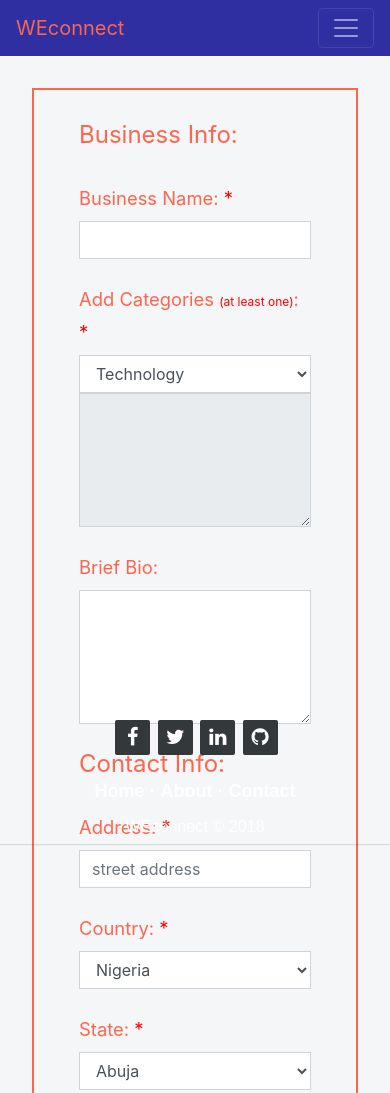
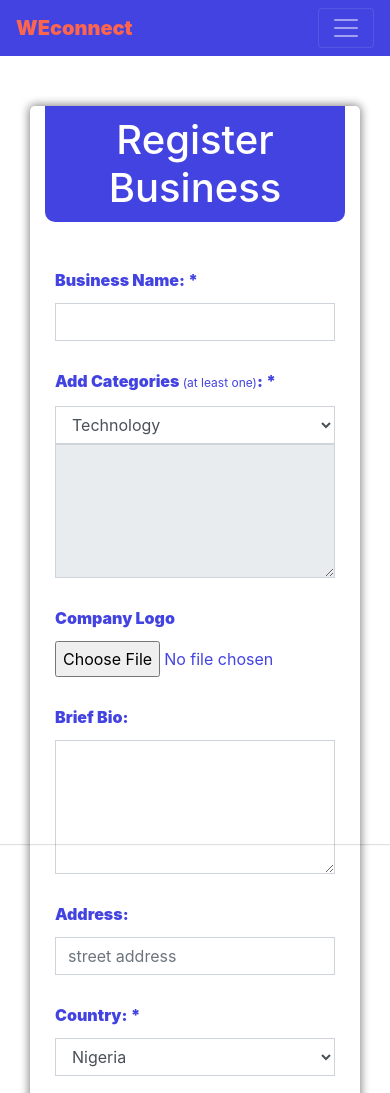
Before and after one commit to jherey/WEconnect, a plain HTML site: page busreg.html in a window 390 px wide. Shown: the top 1093 px of the page. Drawn offline with nearby package versions, Linux system fonts and the light colour scheme.

Commit message:
Implement lfa feedback on ui

```diff
--- a/busreg.html
+++ b/busreg.html
@@ -40,12 +40,11 @@
 		</div>
 	</nav>
 
-	<!-- Registration form -->
-	<section id="reg-form" class="team">
-		<div class="container">
+	<div class="signin">
+		<div class="login-form col-md-4 offset-md-4">
+			<h1 class="title btn-primary">Register Business</h1>
 			<form>
 				<fieldset>
-					<legend>Business Info:</legend>
 					<div class="form-group">
 						<label for="firstname">Business Name:
 							<span class="red">*</span>
@@ -66,17 +65,15 @@
 						<textarea class="form-control" rows="5" id="comment" readonly></textarea>
 					</div>
 					<div class="form-group">
+						<label for="exampleInputFile">Company Logo</label>
+						<input type="file" class="form-control-file" id="exampleInputFile" aria-describedby="fileHelp">
+					</div>
+					<div class="form-group">
 						<label for="bio">Brief Bio:</label>
 						<textarea class="form-control" rows="5" id="comment"></textarea>
 					</div>
-				</fieldset>
-
-				<fieldset>
-					<legend>Contact Info:</legend>
 					<div class="form-group">
-						<label>Address:
-							<span class="red">*</span>
-						</label>
+						<label>Address:</label>
 						<input type="text" class="form-control" id="address" placeholder="street address" name="address" required>
 					</div>
 					<div class="form-group">
@@ -92,7 +89,6 @@
 					</div>
 					<div class="form-group">
 						<label>State:
-							<span class="red">*</span>
 						</label>
 						<select class="form-control" id="sel1">
 							<option>Abuja</option>
@@ -103,7 +99,6 @@
 					</div>
 					<div class="form-group">
 						<label>City:
-							<span class="red">*</span>
 						</label>
 						<select class="form-control" id="sel1">
 							<option>Lokoja</option>
@@ -114,7 +109,6 @@
 					</div>
 					<div class="form-group">
 						<label for="zipcode">Zip code:
-							<span class="red">*</span>
 						</label>
 						<input type="number" class="form-control" id="email" name="zipcode" required>
 					</div>
@@ -124,36 +118,18 @@
 						</label>
 						<input type="email" class="form-control" id="email" placeholder="contact@company.com" name="email" required>
 					</div>
-					<div class="form-group">
-						<label for="telephone">TelePhone No: </label>
-						<input type="number" class="form-control" id="telephone" name="telephone">
-					</div>
 				</fieldset>
 				<div align="center">
 					<button type="submit" class="btn btn-primary">Register</button>
 				</div>
 			</form>
 		</div>
-	</section>
+	</div>
 
 	<hr id="footer-hr">
 
 	<!-- FOOTER -->
 	<footer class="footer-distributed">
-		<div class="footer-right">
-			<a href="#">
-				<i class="fa fa-facebook"></i>
-			</a>
-			<a href="#">
-				<i class="fa fa-twitter"></i>
-			</a>
-			<a href="#">
-				<i class="fa fa-linkedin"></i>
-			</a>
-			<a href="#">
-				<i class="fa fa-github"></i>
-			</a>
-		</div>
 		<div class="footer-left">
 			<p class="footer-links">
 				<a href="index.html">Home</a>
--- a/css/signin.css
+++ b/css/signin.css
@@ -14,7 +14,7 @@ html {
 
 /* change the background color */
 .navbar-custom {
-    background-color: #2F2FA2;
+    background-color: #4343e2;
 }
 
 /* change the brand and text color */
@@ -44,8 +44,10 @@ html {
 
 /* FOOTER */
 footer {
-	position: fixed;
-	bottom: 0;
+   position: fixed;
+   left: 0;
+   bottom: 0;
+   width: 100%;
 }
 
 @media (max-height: 800px) {
@@ -96,25 +98,6 @@ footer {
 	color: inherit;
 }
 
-.footer-distributed .footer-right {
-	float: right;
-	margin-top: 6px;
-	max-width: 180px;
-}
-
-.footer-distributed .footer-right a {
-	display: inline-block;
-	width: 35px;
-	height: 35px;
-	background-color: #33383b;
-	border-radius: 2px;
-	font-size: 20px;
-	color: #ffffff;
-	text-align: center;
-	line-height: 35px;
-	margin-left: 3px;
-}
-
 #cortesy {
 	color: #fff;
 	font-size: 1.01em;
@@ -140,24 +123,30 @@ footer {
 	padding: 30px;
 }
 
-.btn-primary {
-	background-color:  #fd654d;
-	border: none;
-}
-
 .login-form {
 	margin-top: 20px;
 	box-shadow: 0px 0px 10px 1px grey;
 	border-radius: 5px;
 	padding-bottom: 20px;
 	background: white;
-	color: #fd654d;
+	color: #4343e2;
 }
 
 .title {
-	background: #fd654d;
 	padding: 10px;
 	text-align: center;
 	color: #fff;
 	border-radius: 0px 0px 10px 10px;
 }
+
+#signup {
+	text-align: center;
+	 margin:auto;
+	display:block;
+	width: 40%;
+}
+
+#signup:hover {
+	background-color: #fd654d;
+	border: none;
+}
--- a/css/styles.css
+++ b/css/styles.css
@@ -2,11 +2,12 @@ body,
 html {
 	height: 100%;
 	background-color: #1B4F72;
+	font-weight: bolder;
 	line-height: 30px;
 }
 
 .team {
-	font-size: 1.15em;
+	font-size: 1.10em;
 	margin: -8px;
 	background: #F4F6F7;
 	color: #fd654d;
@@ -14,7 +15,12 @@ html {
 }
 
 .btn-primary {
-	background-color:  #fd654d;
+	background-color:  #4343e2;
+	border: none;
+}
+
+.btn-primary:hover {
+	background-color: #fd654d;
 	border: none;
 }
 
@@ -27,7 +33,7 @@ html {
 
 /* change the background color */
 .navbar-custom {
-    background-color: #2F2FA2;
+    background-color: #4343e2;
 }
 
 /* change the brand and text color */
@@ -58,7 +64,9 @@ html {
 /* FOOTER */
 footer {
 	position: fixed;
+	left: 0;
 	bottom: 0;
+	width: 100%;
 }
 
 @media (max-height: 800px) {
@@ -109,25 +117,6 @@ footer {
 	color: inherit;
 }
 
-.footer-distributed .footer-right {
-	float: right;
-	margin-top: 6px;
-	max-width: 180px;
-}
-
-.footer-distributed .footer-right a {
-	display: inline-block;
-	width: 35px;
-	height: 35px;
-	background-color: #33383b;
-	border-radius: 2px;
-	font-size: 20px;
-	color: #ffffff;
-	text-align: center;
-	line-height: 35px;
-	margin-left: 3px;
-}
-
 #cortesy {
 	color: #fff;
 	font-size: 1.01em;
@@ -149,17 +138,6 @@ footer {
 /* FOOTER END */
 
 /* BUSINESS REGISTRATION PAGE */
-section {
-	margin-top: 60px;
-	padding-left: 60px;
-	padding-right: 60px;
-}
-
-#reg-form .container {
-	max-width: 500px;
-	border: 2px solid #fd654d;
-}
-
 .form-group,
 .form-check {
 	margin: 25px 0;
@@ -171,24 +149,47 @@ section {
 }
 
 form {
-	padding: 30px;
-}
-
-.red {
-	color: red;
+	padding: 10px;
 }
 
 .small {
 	font-size: 12px;
 }
+
+.signin {
+	background: white;
+	padding: 30px;
+}
+
+.login-form {
+	margin-top: 20px;
+	box-shadow: 0px 0px 10px 1px grey;
+	border-radius: 5px;
+	padding-bottom: 20px;
+	background: white;
+	color: #4343e2;
+}
+
+.title {
+	padding: 10px;
+	text-align: center;
+	background-color: #4343e2;
+	color: #fff;
+	border-radius: 0px 0px 10px 10px;
+}
+
 /* END BUSSINESS REGISTRATION PAGE */
 
 /*BUSINESS PROFILE 1 PAGE*/
+.back {
+	margin: 0;
+	padding: 10px;
+	background: white;
+}
+
 .mid {
 	display: block;
-  margin-left: auto;
-	margin-right: auto;
-	margin-top: 20px;
+	margin: auto;
 	background-color: #F4F6F7;
 	padding: 30px;
 	width: 80%;
@@ -292,7 +293,7 @@ form {
 
 .category {
 	font-size: 22px;
-	color: #fd654d;
+	color: #4343e2;
 	font-weight: bold;
 }
 /* BUSINESS LISTING */
@@ -302,7 +303,7 @@ form {
 	background: url(../images/connect.jpg);
 	background-repeat: no-repeat;
 	background-position: center center;
-	height: calc(100vh - 75px);
+	height: calc(100vh - 255px);
 	background-attachment: fixed;
 	background-size: cover;
 	font-family: Lato;
@@ -312,7 +313,7 @@ form {
 .catchphrase {
 	color: #99738e;
 	font-style: italic;
-	margin-top: 20%;
+	margin-top: 10%;
 }
 
 .catchphrase > h3 {
@@ -328,11 +329,9 @@ form {
 }
 
 #content {
-	background: #fd654d;
 	color: white;
-	padding: 10px;
-	margin-top: 100px;
-	width: 50%;
+	margin-top: 70px;
+	width: 70%;
 	display: flex;
 	justify-content: center;
   align-items: center;
@@ -345,7 +344,7 @@ form {
 }
 
 #regbutton {
-	margin: 10px;
+	padding: 10px;
 	text-transform: uppercase;
 }
 
@@ -387,7 +386,7 @@ form {
 	font-size: 1.15em;
 	margin: -8px;
 	background: #F4F6F7;
-	color: #fd654d;
+	color: #4343e2;
 	padding: 40px;
 }
 
```
Also changed, not shown: busprofile1.html (+4 -16 lines), index.html (+6 -17 lines), signin.html (+2 -16 lines), signup.html (+6 -15 lines), images/connect.jpg.
